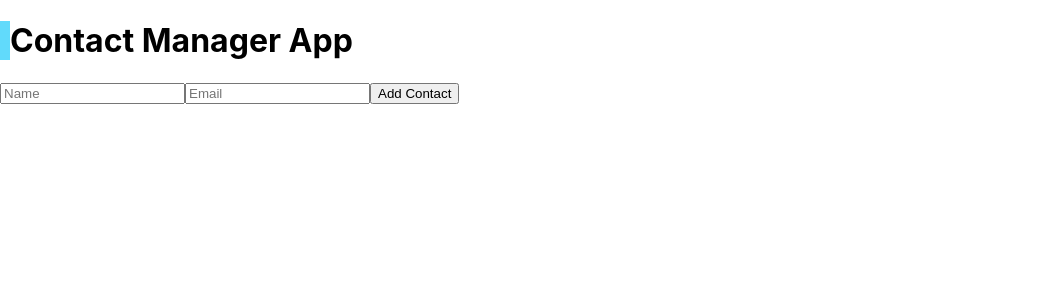
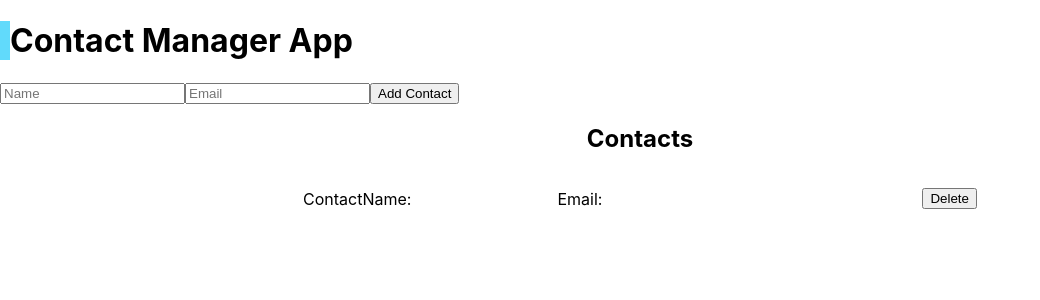
Before and after one commit to AbdallahDaradke/contactManager, a React (Create React App) app: page / in a window 1280 px wide. Shown: the top 300 px of the page, without its empty margins (0-1040 px from the left). Built offline with nearby package versions, Linux system fonts and the light colour scheme.

Commit message:
Add Simple HTML CSS For ContactList Component

```diff
--- a/src/App.js
+++ b/src/App.js
@@ -1,7 +1,9 @@
 import logo from "./logo.svg";
 import "./App.css";
+import "./components/css/ContactList.css";
 import ContactForm from "./components/ContactForm";
 import { useEffect, useState } from "react";
+import ContactList from "./components/ContactList";
 
 function App() {
   const [contact, setContact] = useState([]);
@@ -12,8 +14,8 @@ function App() {
 
   useEffect(() => {
     if (contact.length > 0) {
-      console.log(contact[contact.length - 1].ContactName);
-      console.log(contact[contact.length - 1].Email);
+      console.log(`Contact Name : ${contact[contact.length - 1].ContactName} `);
+      console.log(`Contact Email: ${contact[contact.length - 1].Email}`);
     }
   }, [contact]);
 
@@ -21,6 +23,7 @@ function App() {
     <div>
       <h1 className="app-header">Contact Manager App</h1>
       <ContactForm addContact={addContact} />
+      <ContactList />
     </div>
   );
 }
--- /dev/null
+++ b/src/components/ContactList.js
@@ -0,0 +1,19 @@
+import React from "react";
+import "./css/ContactList.css";
+function ContactList(props) {
+  return (
+    <div className="contact-list-container">
+      <h2 className="contact-list-header">Contacts</h2>
+      <div className="contact-list">
+        <div className="contact-info">
+          <p className="contact-para">ContactName:</p>
+          <p className="contact-para">Email:</p>
+        </div>
+
+        <button className="btn">Delete</button>
+      </div>
+    </div>
+  );
+}
+
+export default ContactList;
--- /dev/null
+++ b/src/components/css/ContactList.css
@@ -0,0 +1,22 @@
+.contact-info {
+  display: flex;
+  gap: 9.125rem;
+}
+.contact-list {
+  display: flex;
+  align-items: center;
+  justify-content: center;
+  width: 100%;
+}
+
+.contact-list-container {
+  display: flex;
+  flex-direction: column;
+  justify-content: center;
+  align-content: center;
+  align-items: center;
+}
+
+.btn {
+  margin-left: 20rem;
+}
```
Also changed, not shown: src/test.js (added).
